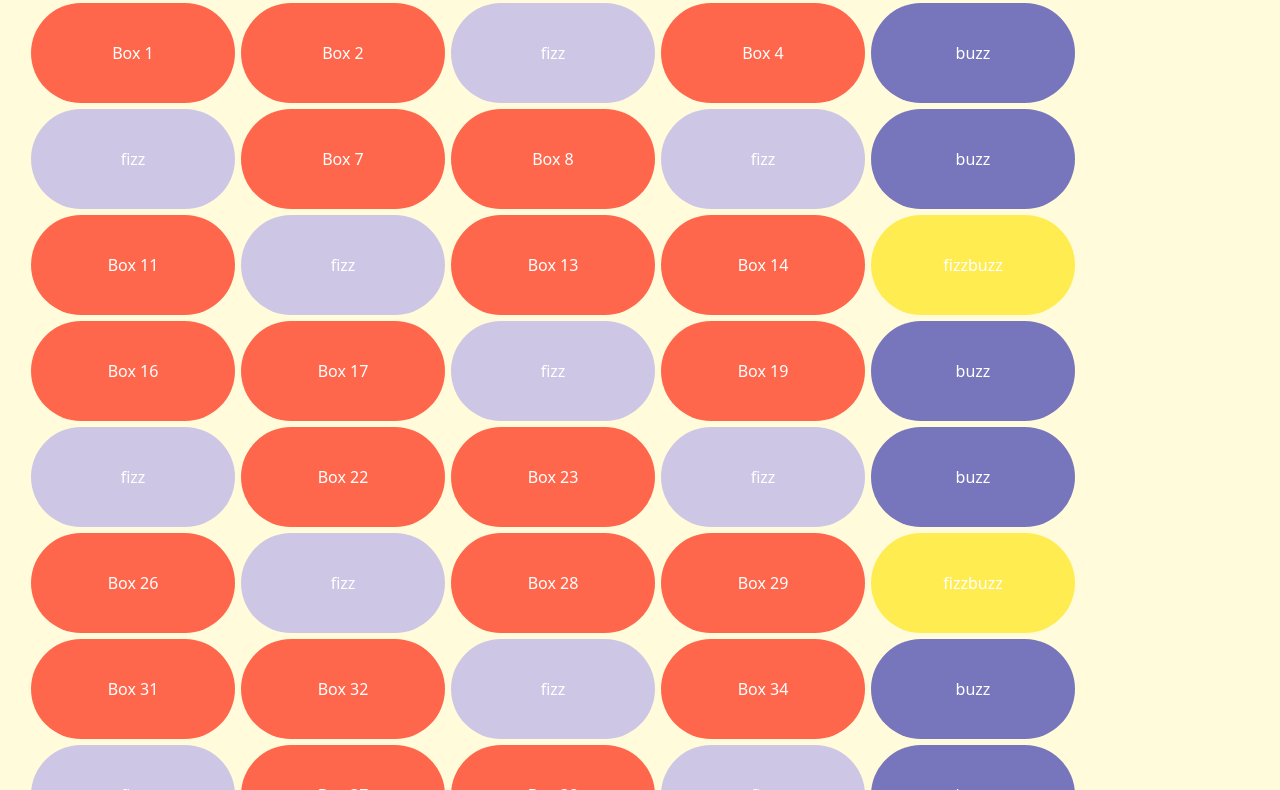
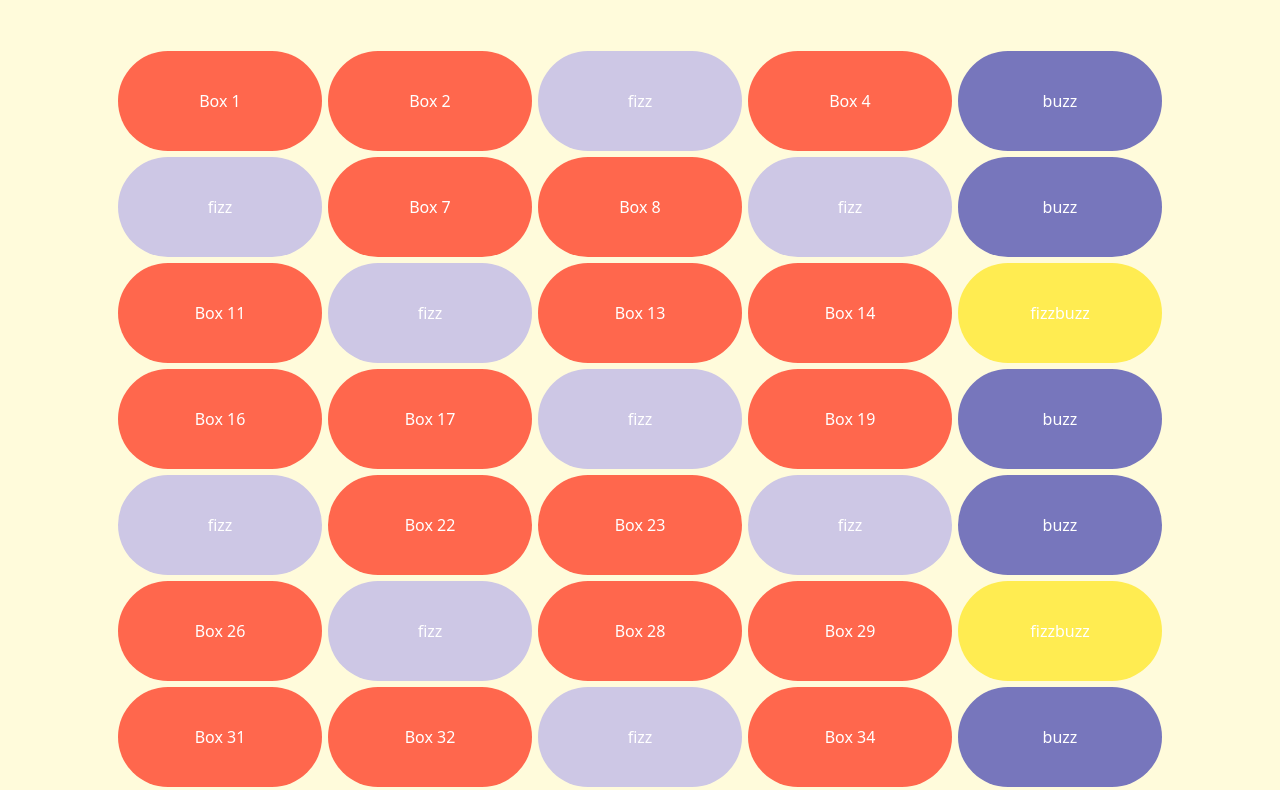
Before and after one commit to mattialicausi/js-fizzbuzz, a plain HTML site: page index.html in a window 1280 px wide. Shown: the top 790 px of the page. Drawn offline with nearby package versions, Linux system fonts and the light colour scheme.

Commit message:
modifiche generali di stile

```diff
--- a/css/style.css
+++ b/css/style.css
@@ -8,7 +8,7 @@ body{
 }
 
 .boxes{
-    height: 100px;
+   height: 100px;
    text-align: center;
    line-height: center;
    color: white;
--- a/index.html
+++ b/index.html
@@ -11,8 +11,7 @@
 <body>
 
     <div class="container-max">
-        <div class="row">
-
+        <div class="row justify-content-center mt-5">
         </div>
    </div>
 
```
Also changed, not shown: js/script.js (+1 -6 lines).
